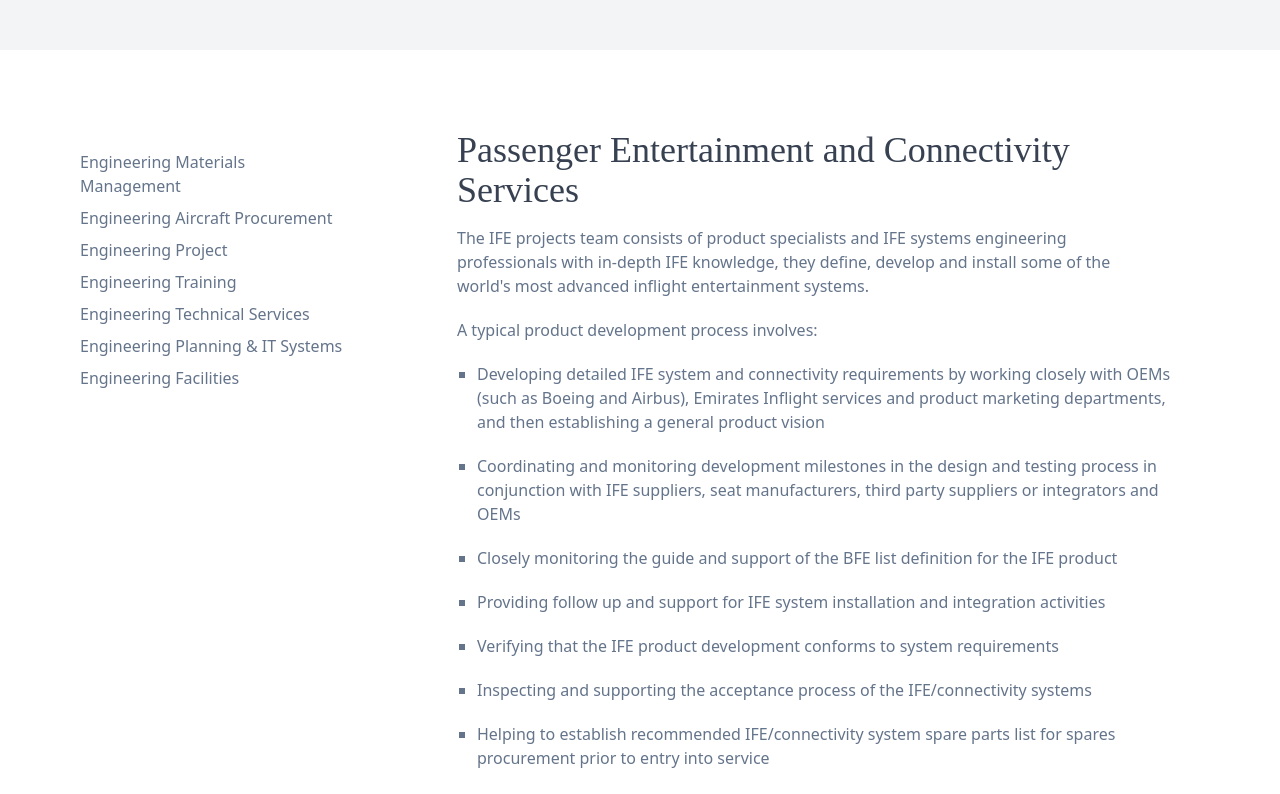
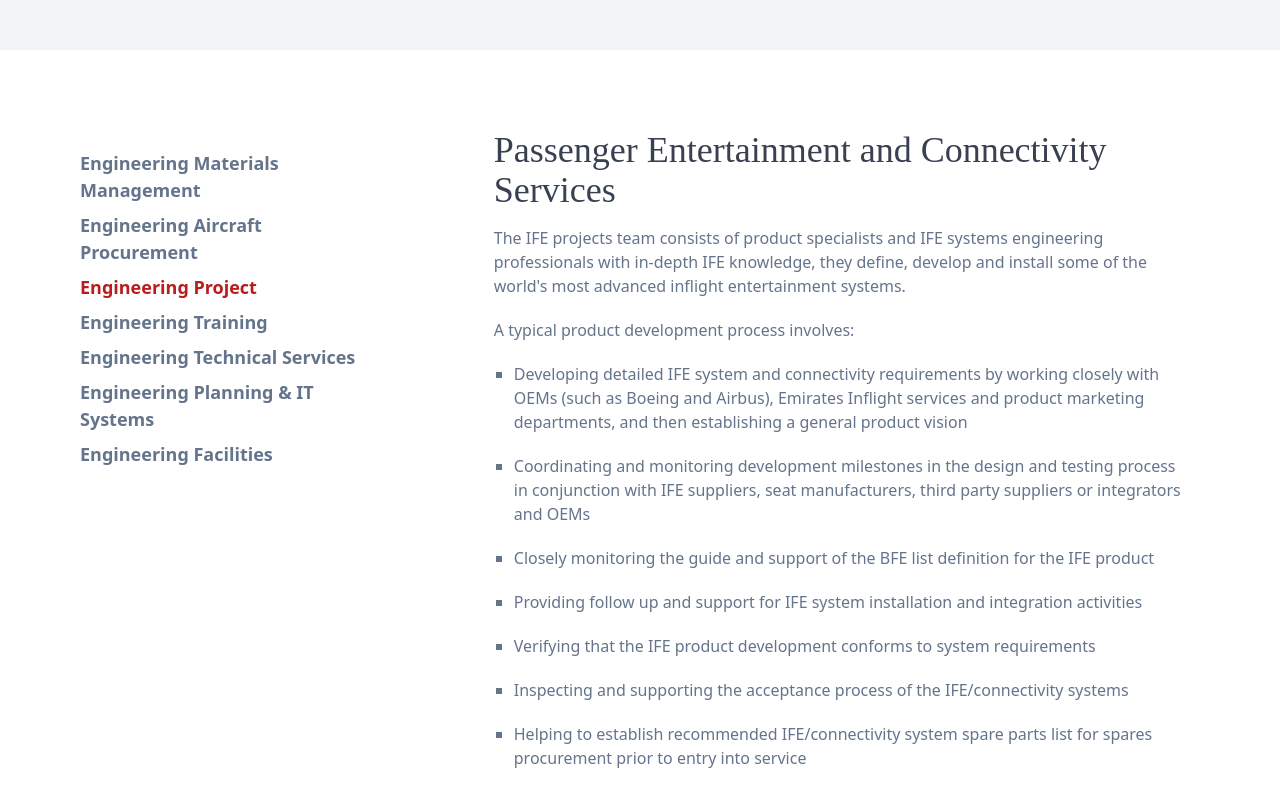
Before and after one commit to Taztahir/emirateDervac, a website: page src/pages/Engineering-support/project.html in a window 1280 px wide. Shown: the part 562-1356 px from the top of the page. Drawn offline with nearby package versions, Linux system fonts and the light colour scheme; files that its build step writes are made by us from their sources.

Commit message:
changes in project

```diff
--- a/src/pages/Engineering-support/project.html
+++ b/src/pages/Engineering-support/project.html
@@ -166,10 +166,10 @@
               </form>
             </div>
 
-            <div class="text-slate-500 font-medium md:pt-5 hidden lg:inline-block">
+            <div class="text-slate-500 font-bold text-[18px] md:pt-5 hidden lg:inline-block">
               <p class="pb-2 active:text-red-600"><a href="/src/pages/Engineering-support/training.html">Engineering Materials Management</a><p>
               <p class="pb-2 active:text-red-600"><a href="/src/pages/Engineering-support/aircraft.html">Engineering Aircraft Procurement</a><p>
-              <p class="pb-2 active:text-red-600"><a href="/src/pages/Engineering-support/project.html">Engineering Project</a></p>
+              <p class="pb-2 active:text-red-600 text-red-700"><a href="/src/pages/Engineering-support/project.html">Engineering Project</a></p>
               <p class="pb-2 active:text-red-600"><a href="/src/pages/Engineering-support/materials.html">Engineering Training</a></p>
               <p class="pb-2 active:text-red-600"><a href="/src/pages/Engineering-support/technical.html">Engineering Technical Services</a></p>
               <p class="pb-2 active:text-red-600"><a href="/src/pages/Engineering-support/planning.html">Engineering Planning & IT Systems</a></p>
```
Also changed, not shown: src/output.css.
